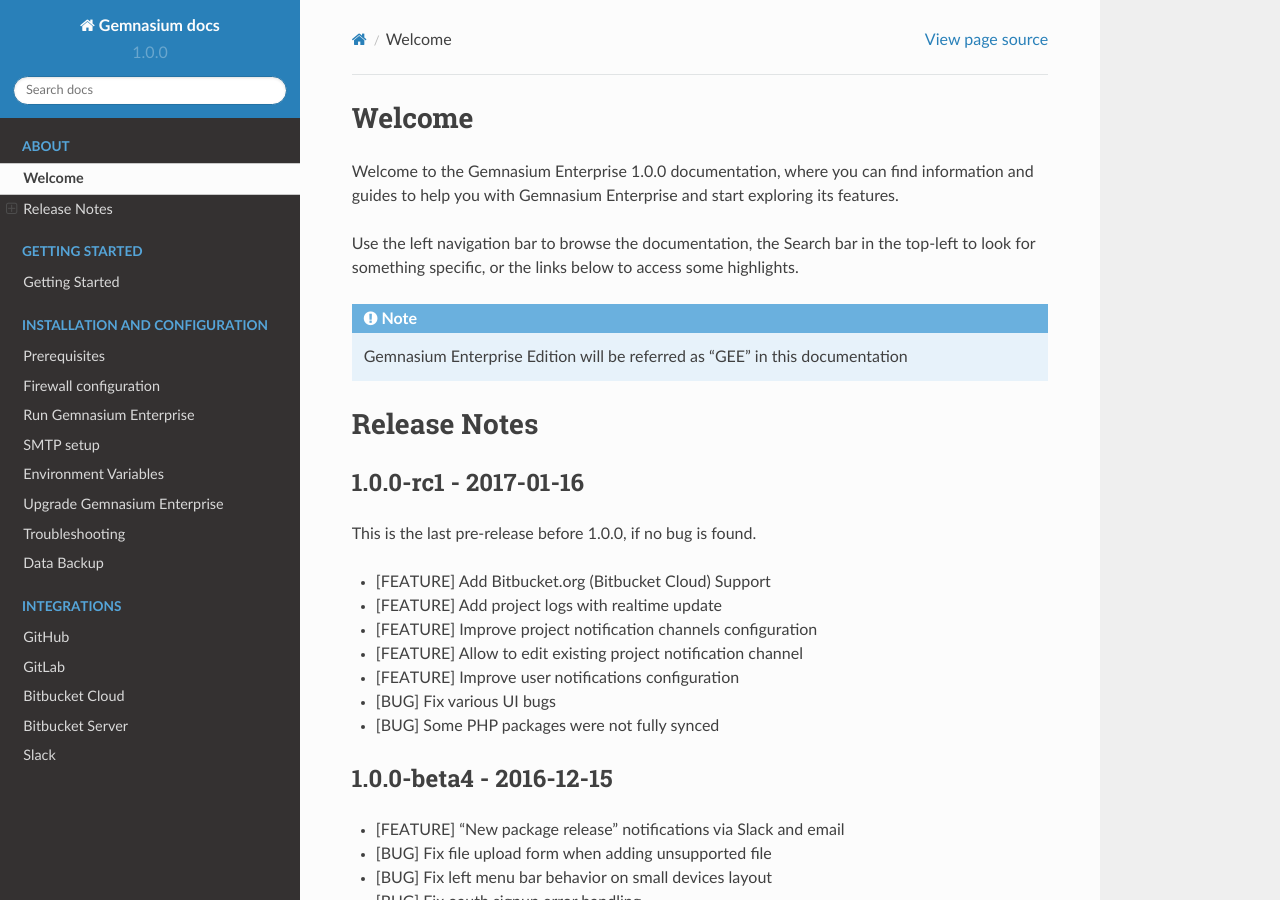
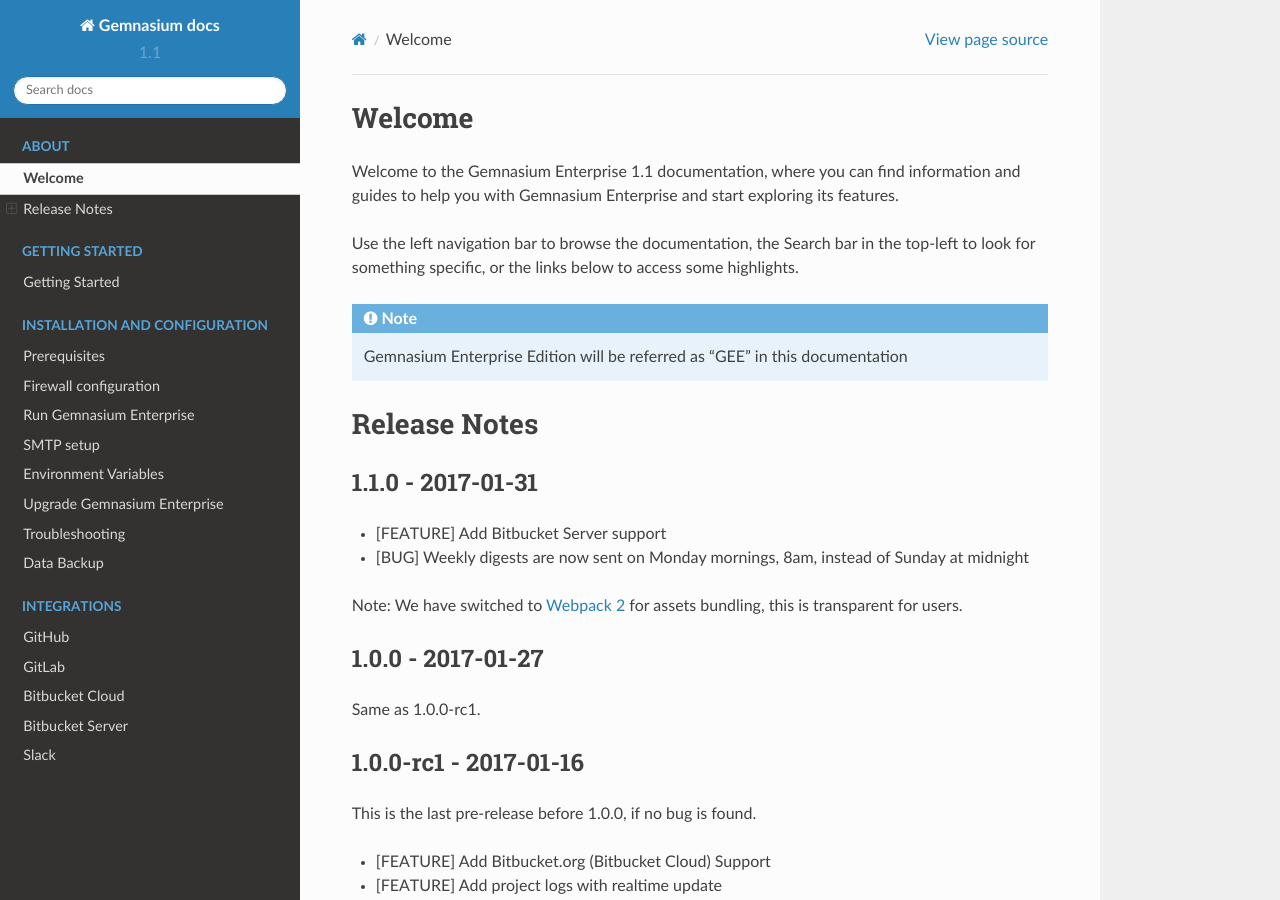
Before and after one commit to jipiboily/docs-1, a Sphinx documentation site: the page built from docs/welcome.rst, in a window 1280 px wide and 900 px high. Built offline with Sphinx 7.4.7 and the Read the Docs theme 2.0.0, drawn with Linux system fonts in a browser that asks for light colours; some of the changed text lies outside the part shown.

Commit message:
Update changelog for 1.1.0

```diff
--- a/docs/conf.py
+++ b/docs/conf.py
@@ -57,7 +57,7 @@
 
 # General information about the project.
 project = u'Gemnasium docs'
-copyright = u'2016, Gemnasium'
+copyright = u'2017, Gemnasium'
 author = u'Gemnasium'
 
 # The version info for the project you're documenting, acts as replacement for
@@ -65,9 +65,9 @@
 # built documents.
 #
 # The short X.Y version.
-version = u'1.0.0'
+version = u'1.1'
 # The full version, including alpha/beta/rc tags.
-release = u'1.0.0-rc1'
+release = u'1.1.0'
 
 # The language for content autogenerated by Sphinx. Refer to documentation
 # for a list of supported languages.
--- a/docs/welcome.rst
+++ b/docs/welcome.rst
@@ -9,6 +9,20 @@
 
 Release Notes
 =============
+
+1.1.0 - 2017-01-31
+------------------
+
+* [FEATURE] Add Bitbucket Server support
+* [BUG] Weekly digests are now sent on Monday mornings, 8am, instead of Sunday at midnight
+
+Note: We have switched to `Webpack 2 <https://webpack.js.org/>`_ for assets bundling, this is transparent for users.
+
+1.0.0 - 2017-01-27
+------------------
+
+Same as 1.0.0-rc1.
+
 
 1.0.0-rc1 - 2017-01-16
 ----------------------
```
Also changed, not shown: 1 other file.
